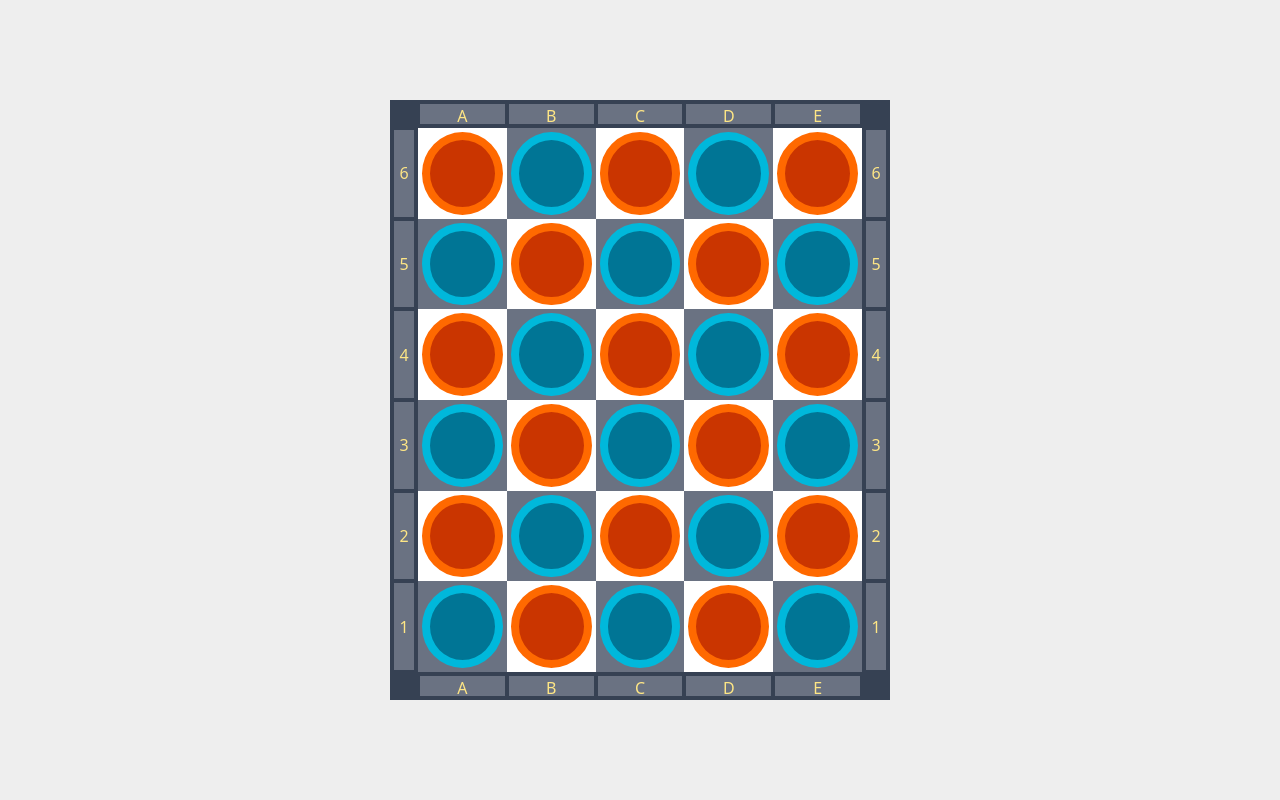
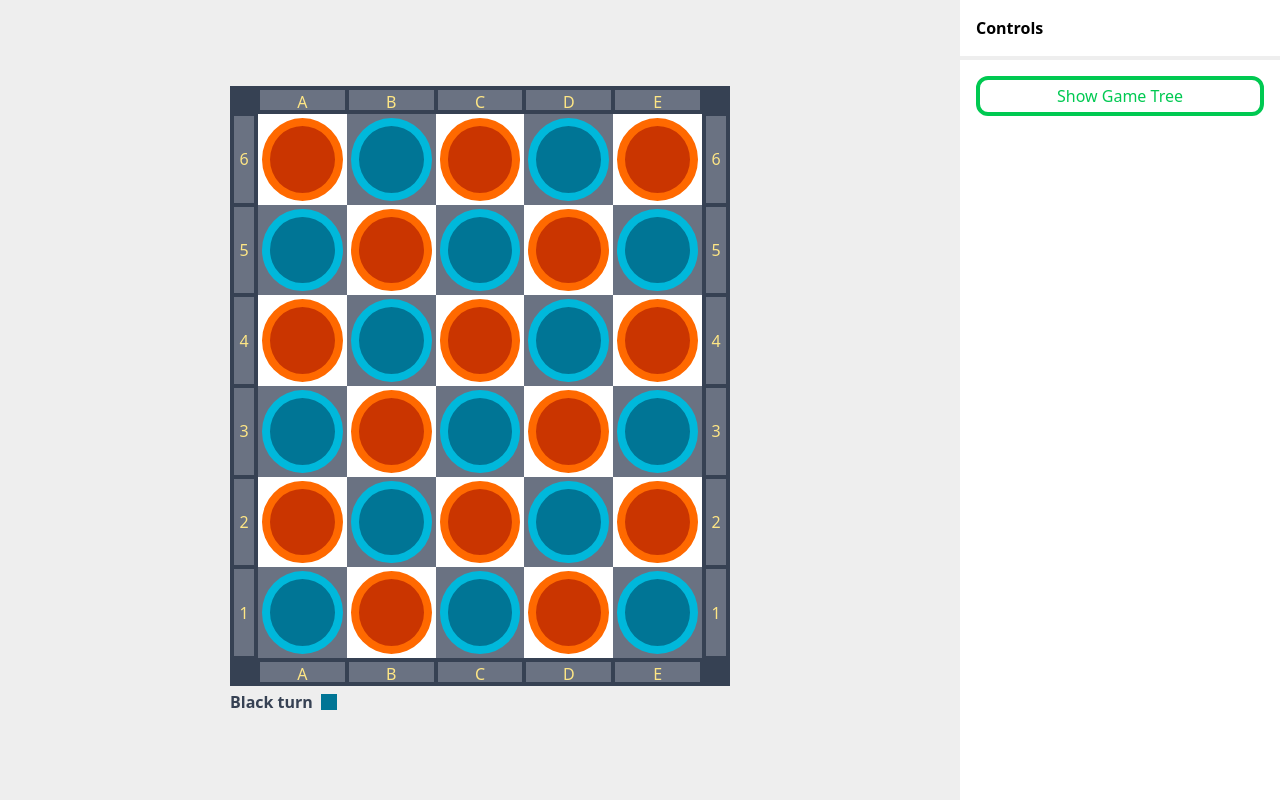
Before and after one commit to it1shka/clobber, a React (Vite) app: page / in a window 1280 px wide. Built offline with nearby package versions, Linux system fonts and the light colour scheme.

Commit message:
fix: restructured code

```diff
--- a/src/App.tsx
+++ b/src/App.tsx
@@ -1,39 +1,14 @@
-import Board from './Board'
-import useGameState from './hooks/useGameState'
-import useMoveInput from './hooks/useMoveInput'
+import BoardPane from './BoardPane'
+import ControlPane from './ControlPane'
 
 const App = () => {
-  const { state, move } = useGameState()
-  const { start, click, reset } = useMoveInput(move)
-
-  const handleCellClick = (row: number, column: number) => {
-    const piece = state.pieceAt(row, column)
-    if (piece === null) {
-      reset()
-      return
-    }
-    if (piece.color === state.turn) {
-      reset([row, column])
-      return
-    }
-    click(row, column)
-  }
-
-  const highlight = start
-    ? [...state.movesAt(...start), start].map(([row, column]) => ({
-        row,
-        column,
-      }))
-    : []
-
   return (
-    <div className="h-screen flex flex-col justify-center items-center bg-[#eee]">
-      <div className="h-[600px] w-[500px]">
-        <Board
-          pieces={state.pieces}
-          highlight={highlight}
-          onCellClick={handleCellClick}
-        />
+    <div className="h-screen w-screen flex flex-row">
+      <div className="flex-3/4">
+        <BoardPane />
+      </div>
+      <div className="flex-1/4">
+        <ControlPane />
       </div>
     </div>
   )
--- /dev/null
+++ b/src/BoardPane.tsx
@@ -0,0 +1,73 @@
+import { useEffect, useState } from 'react'
+import Board from './Board'
+import useGameState from './useGameState'
+
+const BoardPane = () => {
+  const { state, move } = useGameState()
+  const [start, setStart] = useState<readonly [number, number] | null>(null)
+
+  useEffect(() => {
+    const handler = () => setStart(null)
+    window.addEventListener('click', handler)
+    return () => {
+      window.removeEventListener('click', handler)
+    }
+  }, [])
+
+  const highlight = start
+    ? [...state.movesAt(...start), start].map(([row, column]) => ({
+        row,
+        column,
+      }))
+    : []
+
+  const handleCellClick = (row: number, column: number) => {
+    if (start === null) {
+      setStart([row, column])
+      return
+    }
+    const [startRow, startColumn] = start
+    if (startRow === row && startColumn === column) {
+      setStart(null)
+      return
+    }
+    const isMove = state.movesAt(...start).some(([moveRow, moveColumn]) => {
+      return moveRow === row && moveColumn === column
+    })
+    if (isMove) {
+      move(startRow, startColumn, row, column)
+      setStart(null)
+      return
+    }
+    setStart([row, column])
+  }
+
+  return (
+    <div className="flex flex-col justify-center items-center bg-[#eee] w-full h-full">
+      <div className="flex flex-col gap-1">
+        <div
+          onClick={event => event.stopPropagation()}
+          style={{
+            width: state.columns * 100,
+            height: state.rows * 100,
+          }}
+        >
+          <Board
+            pieces={state.pieces}
+            highlight={highlight}
+            onCellClick={handleCellClick}
+          />
+        </div>
+        <div className="flex flex-row items-center gap-2">
+          <h2 className="text-gray-700 font-bold">
+            {state.turn === 'black' ? 'Black turn' : 'White turn'}
+          </h2>
+          {state.turn === 'black' && <div className="w-4 h-4 bg-cyan-700" />}
+          {state.turn === 'white' && <div className="w-4 h-4 bg-orange-700" />}
+        </div>
+      </div>
+    </div>
+  )
+}
+
+export default BoardPane
--- /dev/null
+++ b/src/ControlPane.tsx
@@ -0,0 +1,14 @@
+const ControlPane = () => {
+  return (
+    <div className="w-full h-full flex flex-col">
+      <h2 className="p-4 font-bold border-b-4 border-[#eee]">Controls</h2>
+      <div className="flex-1 flex flex-col p-4 items-center">
+        <button className="border-4 border-green-500 w-full p-1 rounded-xl text-green-500 cursor-pointer hover:border-green-400 hover:text-green-400">
+          Show Game Tree
+        </button>
+      </div>
+    </div>
+  )
+}
+
+export default ControlPane
--- /dev/null
+++ b/src/GameTreePane/index.tsx
@@ -0,0 +1,5 @@
+const GameTreePane = () => {
+  return <div></div>
+}
+
+export default GameTreePane
--- a/src/hooks/useMoveInput.ts
+++ /dev/null
@@ -1,34 +0,0 @@
-import { useState } from 'react'
-
-type MoveHandler = (
-  fromRow: number,
-  fromColumn: number,
-  toRow: number,
-  toColumn: number,
-) => void
-
-const useMoveInput = (handler: MoveHandler) => {
-  const [start, setStart] = useState<readonly [number, number] | null>(null)
-
-  const click = (row: number, column: number) => {
-    if (start === null) {
-      setStart([row, column])
-      return
-    }
-    const [fromRow, fromColumn] = start
-    handler(fromRow, fromColumn, row, column)
-    setStart(null)
-  }
-
-  const reset = (value: readonly [number, number] | null = null) => {
-    setStart(value)
-  }
-
-  return {
-    start,
-    click,
-    reset,
-  } as const
-}
-
-export default useMoveInput
--- a/src/logic/rules.ts
+++ b/src/logic/rules.ts
@@ -82,10 +82,14 @@ export class GameState {
   get possibleMoves() {
     return this.pieces
       .filter(({ color }) => color === this.turn)
-      .reduce(
-        (acc, { row, column }) => [...acc, ...this.movesAt(row, column)],
-        new Array<readonly [number, number]>(),
-      )
+      .reduce((acc, { row, column }) => {
+        const localMoves = this.movesAt(row, column).map(
+          ([moveRow, moveColumn]) => {
+            return [row, column, moveRow, moveColumn] as const
+          },
+        )
+        return [...acc, ...localMoves]
+      }, new Array<readonly [number, number, number, number]>())
   }
 
   move = (
--- /dev/null
+++ b/src/logic/tree.ts
@@ -0,0 +1,28 @@
+import { GameState } from './rules'
+
+export type GameTree = {
+  root: Readonly<GameState>
+  children: GameTree[]
+}
+
+export const buildStateTree = (
+  root: Readonly<GameState>,
+  depth = 1,
+): GameTree => {
+  if (depth <= 0) {
+    return {
+      root,
+      children: [],
+    }
+  }
+  const children = root.possibleMoves
+    .map(move => root.move(...move))
+    .filter((maybeMove): maybeMove is Readonly<GameState> => {
+      return maybeMove !== null
+    })
+    .map(state => buildStateTree(state, depth - 1))
+  return {
+    root,
+    children,
+  }
+}
--- a/src/hooks/useGameState.ts
+++ b/src/useGameState.ts
@@ -1,5 +1,5 @@
 import { create } from 'zustand'
-import { GameState } from '../logic/rules'
+import { GameState } from './logic/rules'
 
 const DEFAULT_ROWS = 6
 const DEFAULT_COLUMNS = 5
```
